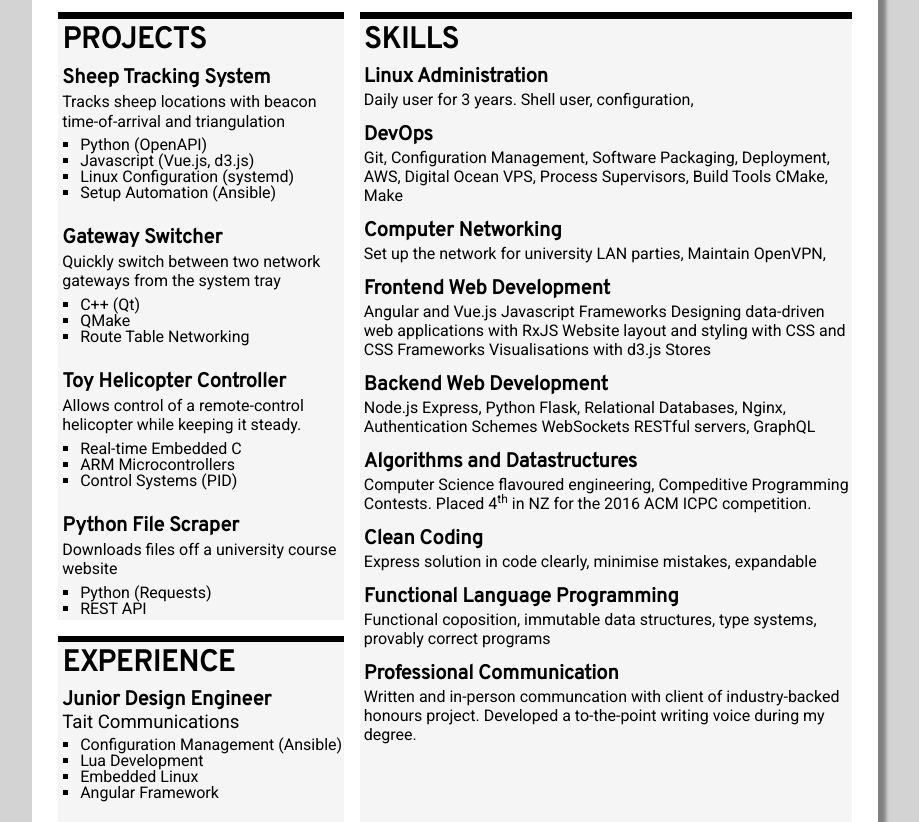
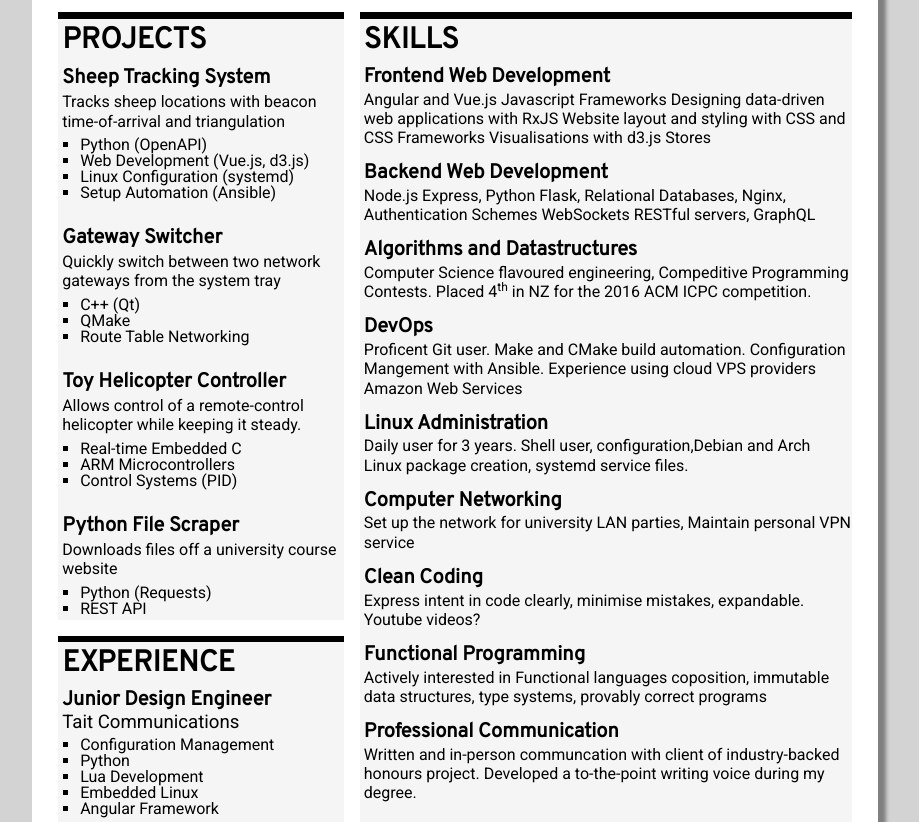
Before and after one commit to liamdiprose/liamdiprose.github.io, a plain HTML site: page index.html in a window 1280 px wide. Shown: the part 130-952 px from the top of the page, without its empty margins (185-1104 px from the left). Drawn offline with Linux system fonts and the light colour scheme.

Commit message:
Bump generated file

```diff
--- a/index.html
+++ b/index.html
@@ -64,18 +64,6 @@
         </h2>
         <div class="skill-list">
           <div class="skill">
-          <h3>Linux Administration</h3>
-          <p>Daily user for 3 years. Shell user, configuration,</p>
-          </div>
-          <div class="skill">
-          <h3>DevOps</h3>
-          <p>Git, Configuration Management, Software Packaging, Deployment, AWS, Digital Ocean VPS, Process Supervisors, Build Tools CMake, Make</p>
-          </div>
-          <div class="skill">
-          <h3>Computer Networking</h3>
-          <p>Set up the network for university LAN parties, Maintain OpenVPN,</p>
-          </div>
-          <div class="skill">
           <h3>Frontend Web Development</h3>
           <p>Angular and Vue.js Javascript Frameworks Designing data-driven web applications with RxJS Website layout and styling with CSS and CSS Frameworks Visualisations with d3.js Stores</p>
           </div>
@@ -88,12 +76,24 @@
           <p>Computer Science flavoured engineering, Compeditive Programming Contests. Placed 4<sup>th</sup> in NZ for the 2016 ACM ICPC competition.</p>
           </div>
           <div class="skill">
-          <h3>Clean Coding</h3>
-          <p>Express solution in code clearly, minimise mistakes, expandable</p>
+          <h3>DevOps</h3>
+          <p>Proficent Git user. Make and CMake build automation. Configuration Mangement with Ansible. Experience using cloud VPS providers Amazon Web Services</p>
           </div>
           <div class="skill">
-          <h3>Functional Language Programming</h3>
-          <p>Functional coposition, immutable data structures, type systems, provably correct programs</p>
+          <h3>Linux Administration</h3>
+          <p>Daily user for 3 years. Shell user, configuration,Debian and Arch Linux package creation, systemd service files.</p>
+          </div>
+          <div class="skill">
+          <h3>Computer Networking</h3>
+          <p>Set up the network for university LAN parties, Maintain personal VPN service</p>
+          </div>
+          <div class="skill">
+          <h3>Clean Coding</h3>
+          <p>Express intent in code clearly, minimise mistakes, expandable. Youtube videos?</p>
+          </div>
+          <div class="skill">
+          <h3>Functional Programming</h3>
+          <p>Actively interested in Functional languages coposition, immutable data structures, type systems, provably correct programs</p>
           </div>
           <div class="skill">
           <h3>Professional Communication</h3>
@@ -120,7 +120,7 @@
 
               <li>Python (OpenAPI)</li>
 
-              <li>Javascript (Vue.js, d3.js)</li>
+              <li>Web Development (Vue.js, d3.js)</li>
 
               <li>Linux Configuration (systemd)</li>
 
@@ -196,8 +196,6 @@
           <h5 class="education-city">Christchurch, New Zealand</h5>
           <span class="year-range">2015 - 2018</span>
           <ul>
-            <li>Bachelor of Computer Engineering (with Honours)</li>
-            <li>Minor in Networking Engineering</li>
           </ul>
         </div>
       </section>
@@ -215,7 +213,8 @@
               Tait Communications
             </h4>
             <ul class="duties">
-              <li>Configuration Management (Ansible)</li>
+              <li>Configuration Management</li>
+              <li>Python</li>
               <li>Lua Development</li>
               <li>Embedded Linux</li>
               <li>Angular Framework</li>
```
